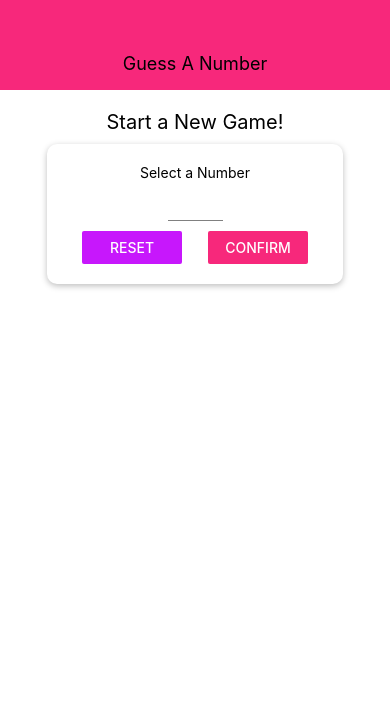
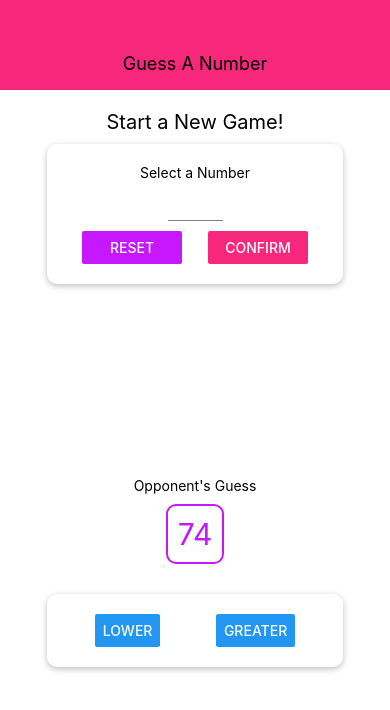
Before and after one commit to jakrim/guessNumberApp, a React Native app: screen / in a window 390 px wide. Shown: the top 710 px of the page. Built offline with nearby package versions, Linux system fonts and the light colour scheme.

Commit message:
Create GameScreen intro and add to App

```diff
--- a/App.js
+++ b/App.js
@@ -1,13 +1,21 @@
-import React from 'react';
+import React, { useState } from 'react';
 import { StyleSheet, View } from 'react-native';
 import Header from './components/Header';
 import StartGameScreen from './screens/StartGameScreen';
+import GameScreen from './screens/GameScreen';
 
 export default function App() {
+  const [userNumber, setUserNumber] = useState();
+
+  const startGameHandler = selectedNumber => {
+    setUserNumber(selectedNumber);
+  };
+
   return (
     <View style={styles.screen}>
       <Header title='Guess A Number' />
       <StartGameScreen />
+      <GameScreen />
     </View>
   );
 }
--- /dev/null
+++ b/screens/GameScreen.js
@@ -0,0 +1,50 @@
+import React, { useState } from 'react';
+import { View, Text, StyleSheet, Button } from 'react-native';
+
+import NumberContainer from '../components/NumberContainer';
+import Card from '../components/Card';
+
+const generateRandomBetween = (min, max, exclude) => {
+  min = Math.ceil(min);
+  max = Math.floor(max);
+  const randomNum = Math.floor(Math.random() * (max - min)) + min;
+  if (randomNum === exclude) {
+    return generateRandomBetween(min, max, exclude);
+  } else {
+    return randomNum;
+  }
+};
+
+const GameScreen = props => {
+  const [currentGuess, setCurrentGuess] = useState(
+    generateRandomBetween(1, 100, props.userChoice)
+  );
+
+  return (
+    <View style={styles.screen}>
+      <Text>Opponent's Guess</Text>
+      <NumberContainer>{currentGuess}</NumberContainer>
+      <Card style={styles.buttonContainer}>
+        <Button title='LOWER' onPress={() => {}} />
+        <Button title='GREATER' onPress={() => {}} />
+      </Card>
+    </View>
+  );
+};
+
+const styles = StyleSheet.create({
+  screen: {
+    flex: 1,
+    padding: 10,
+    alignItems: 'center'
+  },
+  buttonContainer: {
+    flexDirection: 'row',
+    justifyContent: 'space-around',
+    marginTop: 20,
+    width: 300,
+    maxWidth: '80%'
+  }
+});
+
+export default GameScreen;
```
